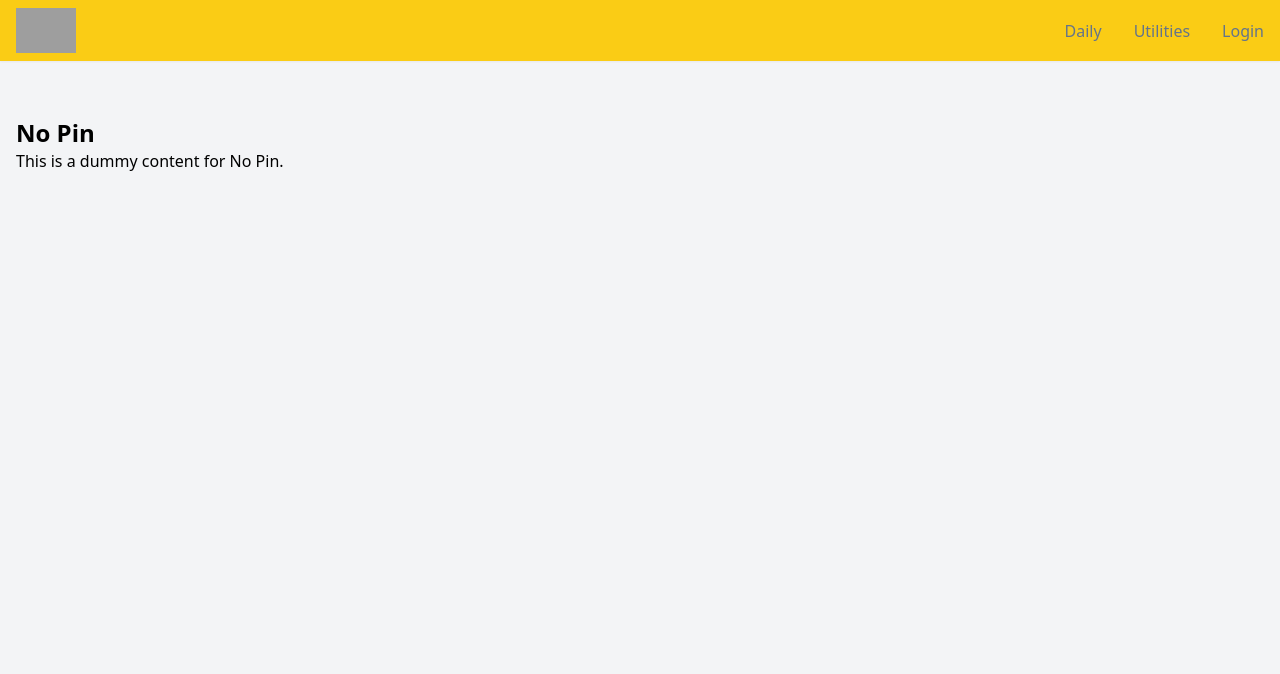
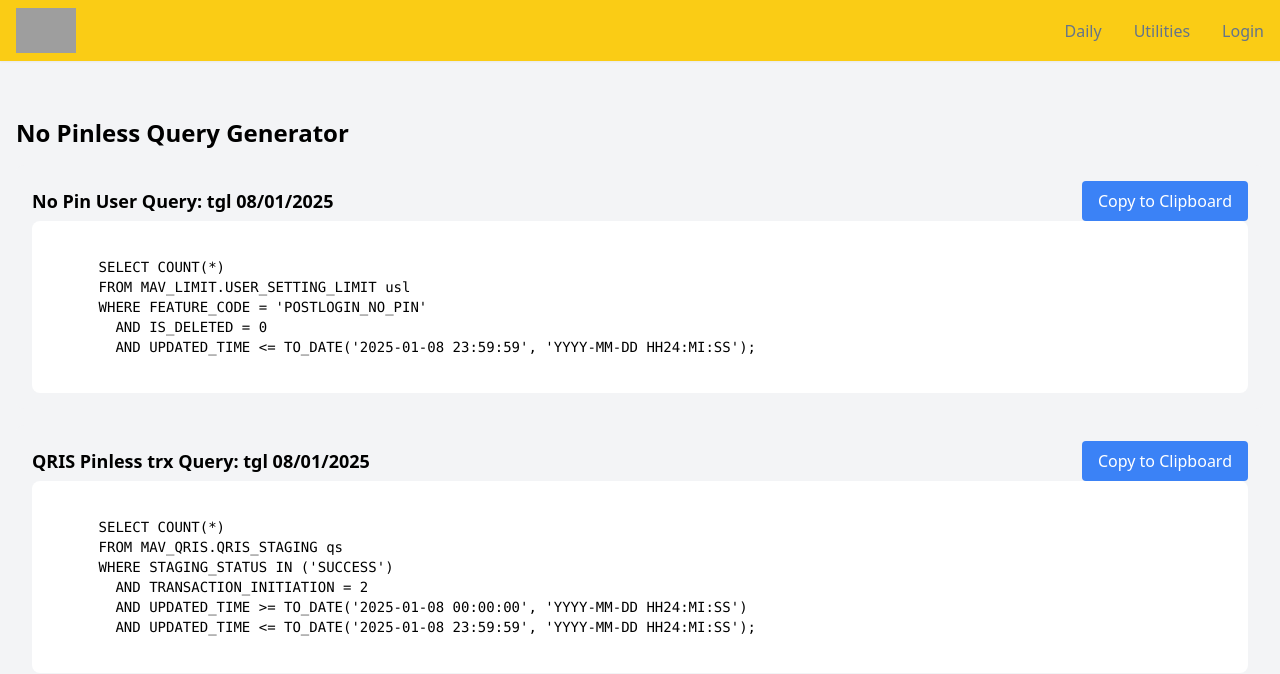
Before and after one commit to rey4799/TechOps-Tools-Hub, a Next.js app: page /daily/no-pinless in a window 1280 px wide. Shown: the top 674 px of the page. Built offline with nearby package versions, Linux system fonts and the light colour scheme; grey boxes are pictures that could not be loaded.

Commit message:
handle nopinless query

```diff
--- a/src/app/daily/no-pinless/page.js
+++ b/src/app/daily/no-pinless/page.js
@@ -1,9 +1,91 @@
-// app/daily/no-pin.js
-export default function NoPin() {
-    return (
-      <div className="p-4">
-        <h1 className="text-2xl font-bold">No Pin</h1>
-        <p>This is a dummy content for No Pin.</p>
+"use client";
+import React, { useEffect, useState } from 'react';
+import { generateNoPinlessQuery } from '@/components/noPinlessQueryGenerator'; // Import fungsi untuk query
+import Swal from 'sweetalert2';
+
+export default function NoPinlessPage() {
+  const [noPinUserQuery, setNoPinUserQuery] = useState('');
+  const [qrisPinlessQuery, setQrisPinlessQuery] = useState('');
+  const [formattedDate, setFormattedDate] = useState('');
+
+  useEffect(() => {
+    const { noPinUserQuery, qrisPinlessQuery } = generateNoPinlessQuery();
+    setNoPinUserQuery(noPinUserQuery);
+    setQrisPinlessQuery(qrisPinlessQuery);
+
+    // Format date for display
+    const today = new Date();
+    const formatDate = (date) => {
+      const year = date.getFullYear();
+      const month = String(date.getMonth() + 1).padStart(2, '0');
+      const day = String(date.getDate()).padStart(2, '0');
+      return `${day}/${month}/${year}`;
+    };
+
+    setFormattedDate(formatDate(today)); // Store the formatted date for use in headings
+  }, []);
+
+  // Function to copy text to clipboard
+  const copyToClipboard = (text) => {
+    navigator.clipboard.writeText(text).then(
+      () => {
+        Swal.fire({
+          icon: 'success',
+          title: 'Copied!',
+          text: 'Mantab Pemalas!',
+          timer: 1500,
+          showConfirmButton: false,
+        });
+      },
+      (err) => {
+        Swal.fire({
+          icon: 'error',
+          title: 'Oops...',
+          text: 'Failed to copy the query!',
+        });
+      }
+    );
+  };
+
+  return (
+    <div className="container mx-auto p-4">
+      <h1 className="text-2xl font-bold mb-4">No Pinless Query Generator</h1>
+
+      {/* No Pin User Query Section */}
+      <div className="bg-gray-100 p-4 rounded-lg mb-4">
+        <div className="flex justify-between items-center">
+          <h2 className="text-lg font-semibold">
+            No Pin User Query: {`tgl ${formattedDate}`}
+          </h2>
+          <button
+            className="bg-blue-500 text-white px-4 py-2 rounded"
+            onClick={() => copyToClipboard(noPinUserQuery)}
+          >
+            Copy to Clipboard
+          </button>
+        </div>
+        <pre className="bg-white p-4 rounded-lg overflow-auto text-sm">
+          {noPinUserQuery}
+        </pre>
       </div>
-    );
-  }
+
+      {/* QRIS Pinless Query Section */}
+      <div className="bg-gray-100 p-4 rounded-lg">
+        <div className="flex justify-between items-center">
+          <h2 className="text-lg font-semibold">
+            QRIS Pinless trx Query: {`tgl ${formattedDate}`}
+          </h2>
+          <button
+            className="bg-blue-500 text-white px-4 py-2 rounded"
+            onClick={() => copyToClipboard(qrisPinlessQuery)}
+          >
+            Copy to Clipboard
+          </button>
+        </div>
+        <pre className="bg-white p-4 rounded-lg overflow-auto text-sm">
+          {qrisPinlessQuery}
+        </pre>
+      </div>
+    </div>
+  );
+}
--- a/src/app/daily/page.js
+++ b/src/app/daily/page.js
@@ -16,7 +16,7 @@ export default function Daily() {
           <Link href="/daily/gtm-report">GTM Report</Link>
         </li>
         <li>
-          <Link href="/daily/no-pin">No Pin</Link>
+          <Link href="/daily/no-pinless">No Pinless</Link>
         </li>
         <li>
           <Link href="/daily/tnc">TNC</Link>
--- /dev/null
+++ b/src/components/noPinlessQueryGenerator.js
@@ -0,0 +1,34 @@
+// utilities/noPinlessQueryGenerator.js
+export function generateNoPinlessQuery() {
+    const today = new Date();
+    const formatDate = (date) => {
+      const year = date.getFullYear();
+      const month = String(date.getMonth() + 1).padStart(2, '0');
+      const day = String(date.getDate()).padStart(2, '0');
+      return `${year}-${month}-${day}`;
+    };
+
+    const startTimestamp = `${formatDate(today)} 00:00:00`;
+    const endTimestamp = `${formatDate(today)} 23:59:59`;
+
+    // Query untuk jumlah user no pin
+    const noPinUserQuery = `
+      SELECT COUNT(*)
+      FROM MAV_LIMIT.USER_SETTING_LIMIT usl
+      WHERE FEATURE_CODE = 'POSTLOGIN_NO_PIN'
+        AND IS_DELETED = 0
+        AND UPDATED_TIME <= TO_DATE('${endTimestamp}', 'YYYY-MM-DD HH24:MI:SS');
+    `;
+
+    // Query untuk QRIS pinless
+    const qrisPinlessQuery = `
+      SELECT COUNT(*)
+      FROM MAV_QRIS.QRIS_STAGING qs
+      WHERE STAGING_STATUS IN ('SUCCESS')
+        AND TRANSACTION_INITIATION = 2
+        AND UPDATED_TIME >= TO_DATE('${startTimestamp}', 'YYYY-MM-DD HH24:MI:SS')
+        AND UPDATED_TIME <= TO_DATE('${endTimestamp}', 'YYYY-MM-DD HH24:MI:SS');
+    `;
+
+    return { noPinUserQuery, qrisPinlessQuery };
+}
```
